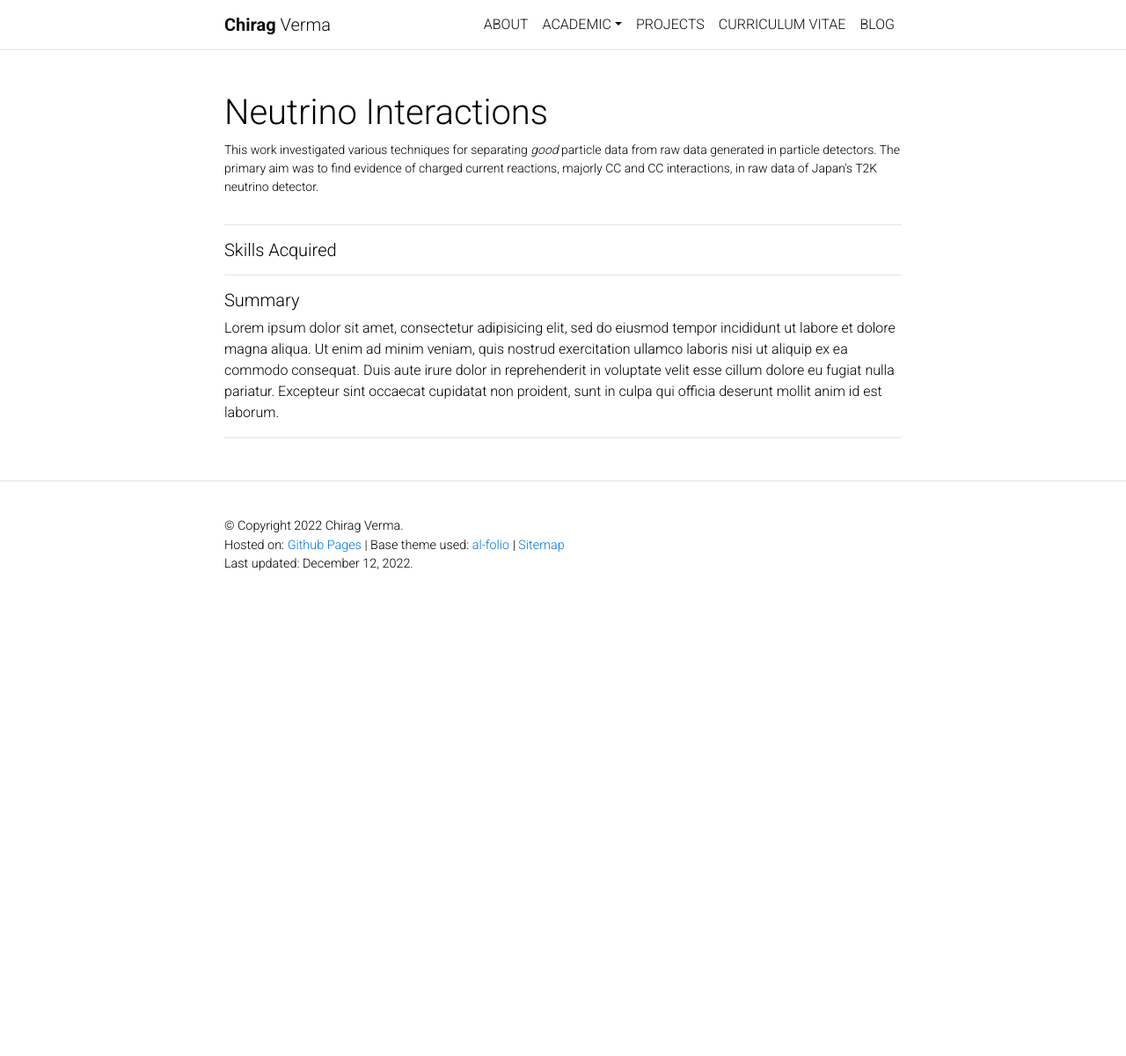
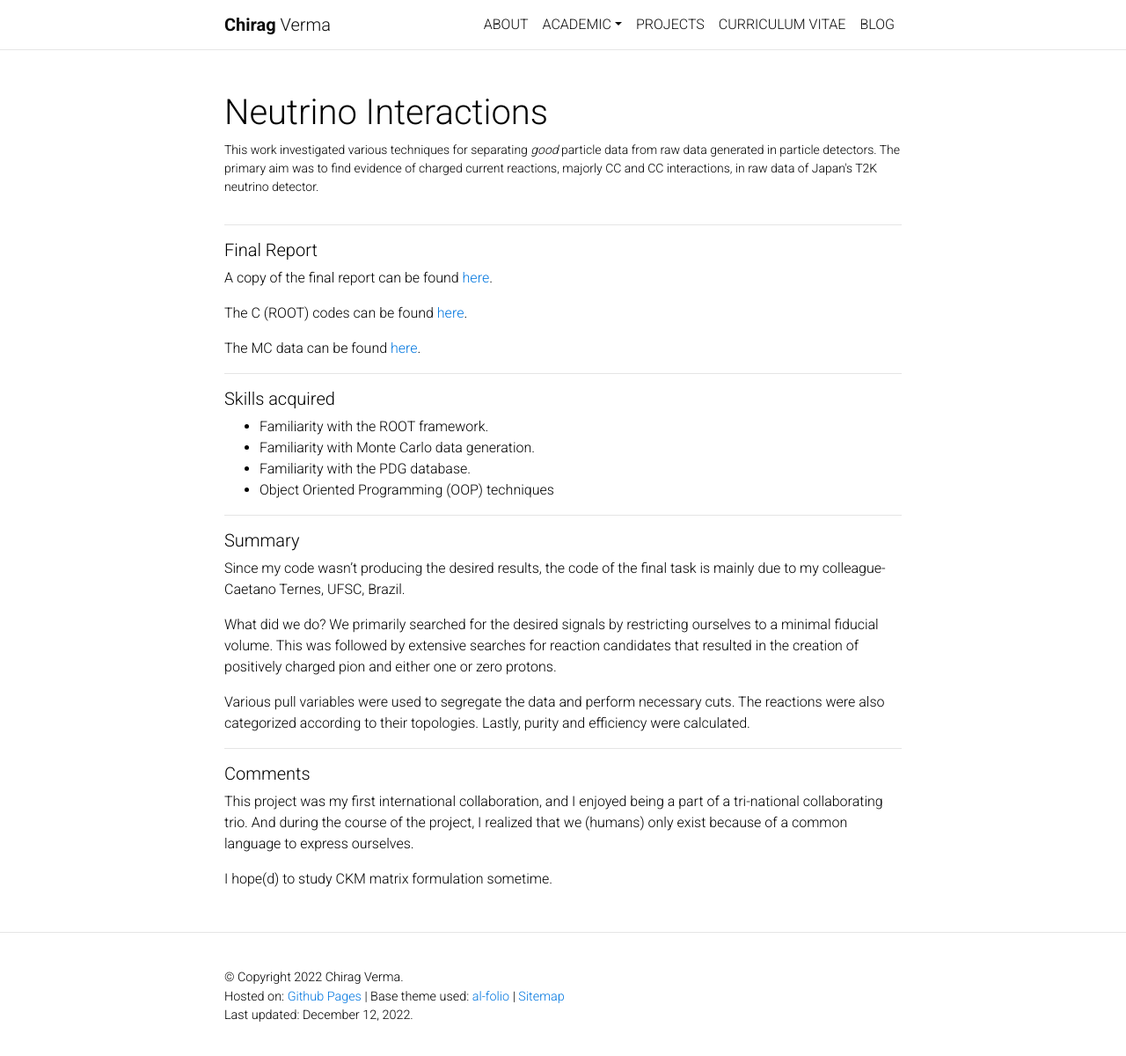
Before and after one commit to vchirag/vchirag.github.io, a Jekyll site: the page built from _projects/5_project.md, in a window 1280 px wide and 1205 px high. Shown: the top 1200 px of the window at 88% size. Built offline with Jekyll 4.4.1, drawn with Linux system fonts in a browser that asks for light colours; formulas are drawn with MathJax 3; comment, search, counter and statistics services are not loaded; a style sheet for code colours, icons or effects is not loaded.

Commit message:
more updates

```diff
--- a/_projects/5_project.md
+++ b/_projects/5_project.md
@@ -8,17 +8,36 @@ importance: 5
 
 <hr>
 
-##### Skills Acquired
+##### Final Report
+A copy of the final report can be found <a href = "/assets/pdf/neutrino_interaction_2021.pdf" title = "neutrino_interaction_2021_report"> here</a>.
+
+The C (ROOT) codes can be found <a href = "https://github.com/vchirag/ifjpan2021/tree/main/project" title = "neutrino_interaction_2021_code"> here</a>.
+
+The MC data can be found <a href = "https://github.com/vchirag/data_files/releases/tag/charged_current_interactions" title = "neutrino_interaction_2021_data"> here</a>.
+
+<hr>
+
+##### Skills acquired
+<ul>
+	<li> Familiarity with the ROOT framework.</li>
+	<li> Familiarity with Monte Carlo data generation.</li>
+	<li> Familiarity with the PDG database.</li>
+	<li>Object Oriented Programming (OOP) techniques</li>
+</ul>
 
 <hr>
 
 ##### Summary
+Since my code wasn't producing the desired results, the code of the final task is mainly due to my colleague- Caetano Ternes, UFSC, Brazil.
 
-Lorem ipsum dolor sit amet, consectetur adipisicing elit, sed do eiusmod
-tempor incididunt ut labore et dolore magna aliqua. Ut enim ad minim veniam,
-quis nostrud exercitation ullamco laboris nisi ut aliquip ex ea commodo
-consequat. Duis aute irure dolor in reprehenderit in voluptate velit esse
-cillum dolore eu fugiat nulla pariatur. Excepteur sint occaecat cupidatat non
-proident, sunt in culpa qui officia deserunt mollit anim id est laborum.
+What did we do? We primarily searched for the desired signals by restricting ourselves to a minimal fiducial volume.
+This was followed by extensive searches for reaction candidates that resulted in the creation of positively charged pion and either one or zero protons.
+
+Various pull variables were used to segregate the data and perform necessary cuts. The reactions were also categorized according to their topologies. Lastly, purity and efficiency were calculated.
 
 <hr>
+
+##### Comments
+This project was my first international collaboration, and I enjoyed being a part of a tri-national collaborating trio. And during the course of the project, I realized that we (humans) only exist because of a common language to express ourselves.
+
+I hope(d) to study CKM matrix formulation sometime.
```
Also changed, not shown: 1 other file.
